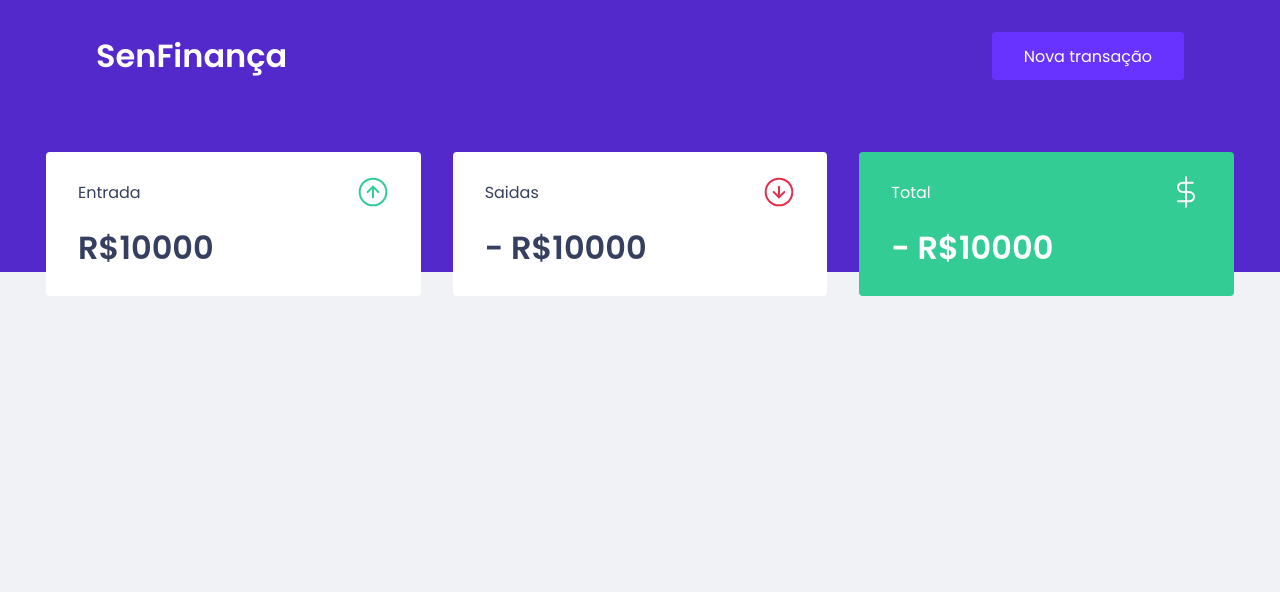
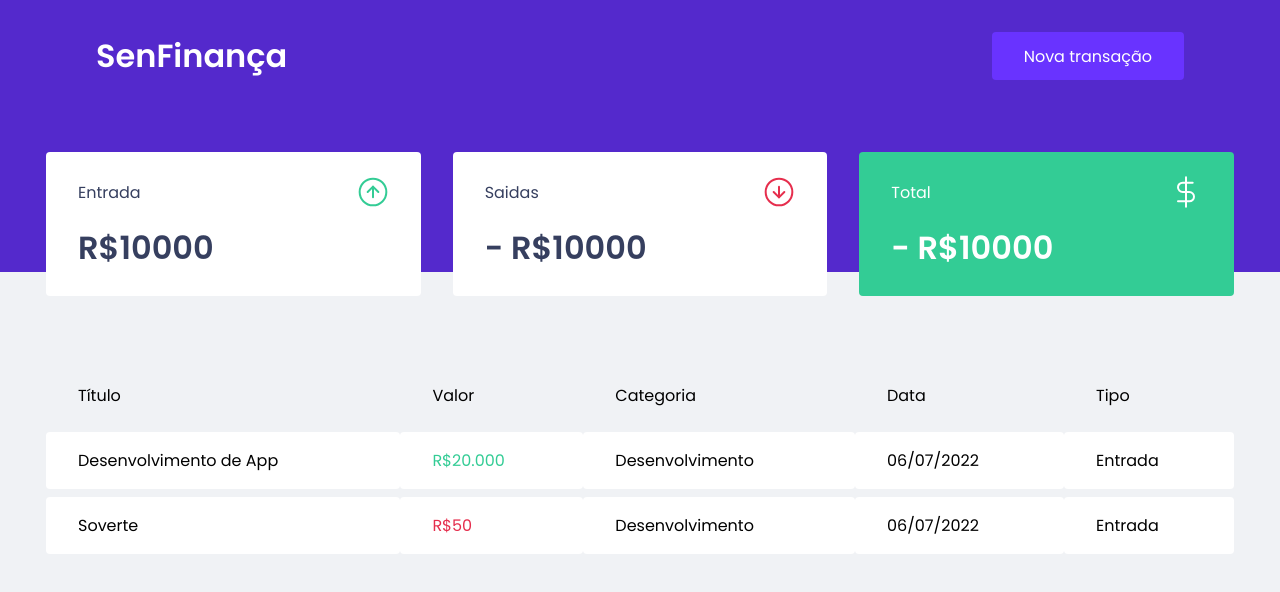
Before and after one commit to allythy/challenge-sense-data, a React (Vite) app: page / in a window 1280 px wide. Shown: the top 592 px of the page. Built offline with nearby package versions, Linux system fonts and the light colour scheme.

Commit message:
feat: Creating transactionsTable component

```diff
--- a/src/components/Dashboard/index.jsx
+++ b/src/components/Dashboard/index.jsx
@@ -1,10 +1,12 @@
 import { Container } from "./styles";
 import { Summary} from '../Summary';
+import { TransactionsTable } from "../TransactionsTable";
 
 export function Dashboard() {
   return (
     <Container>
       <Summary />
+      <TransactionsTable />
     </Container>
   );
 }
--- /dev/null
+++ b/src/components/TransactionsTable/index.jsx
@@ -0,0 +1,37 @@
+import { Container } from "./styles";
+
+export function TransactionsTable(){
+  return(
+    <Container>
+      <table>
+        <thead>
+          <tr>
+            <th>Título</th>
+            <th>Valor</th>
+            <th>Categoria</th>
+            <th>Data</th>
+            <th>Tipo</th>
+          </tr>
+        </thead>
+        <tbody>
+          <tr>
+            <td>Desenvolvimento de App</td>
+            <td className="deposit">R$20.000</td>
+            <td>Desenvolvimento</td>
+            <td>06/07/2022</td>
+            <td>Entrada</td>
+          </tr>
+
+          <tr>
+            <td>Soverte</td>
+            <td className="withdraw">R$50</td>
+            <td>Desenvolvimento</td>
+            <td>06/07/2022</td>
+            <td>Entrada</td>
+          </tr>
+        </tbody>
+      </table>
+
+    </Container>
+  )
+}
--- /dev/null
+++ b/src/components/TransactionsTable/styles.js
@@ -0,0 +1,33 @@
+import styled from 'styled-components';
+
+export const Container = styled.div`
+  margin-top:  4rem;
+
+  table{
+    width: 100%;
+    border-spacing: 0 0.5rem;
+  }
+
+  th {
+    font-weight: 400;
+    padding: 1rem 2rem;
+    text-align: left;
+    line-height: 1.5rem;
+  }
+
+  td{
+    padding: 1rem 2rem;
+    border: 0;
+    background-color: var(--shape);
+    border-radius: 0.25rem;
+  }
+
+  .withdraw{
+    color: var(--red);
+  }
+
+  .deposit{
+    color: var(--green)
+  }
+
+`
```
